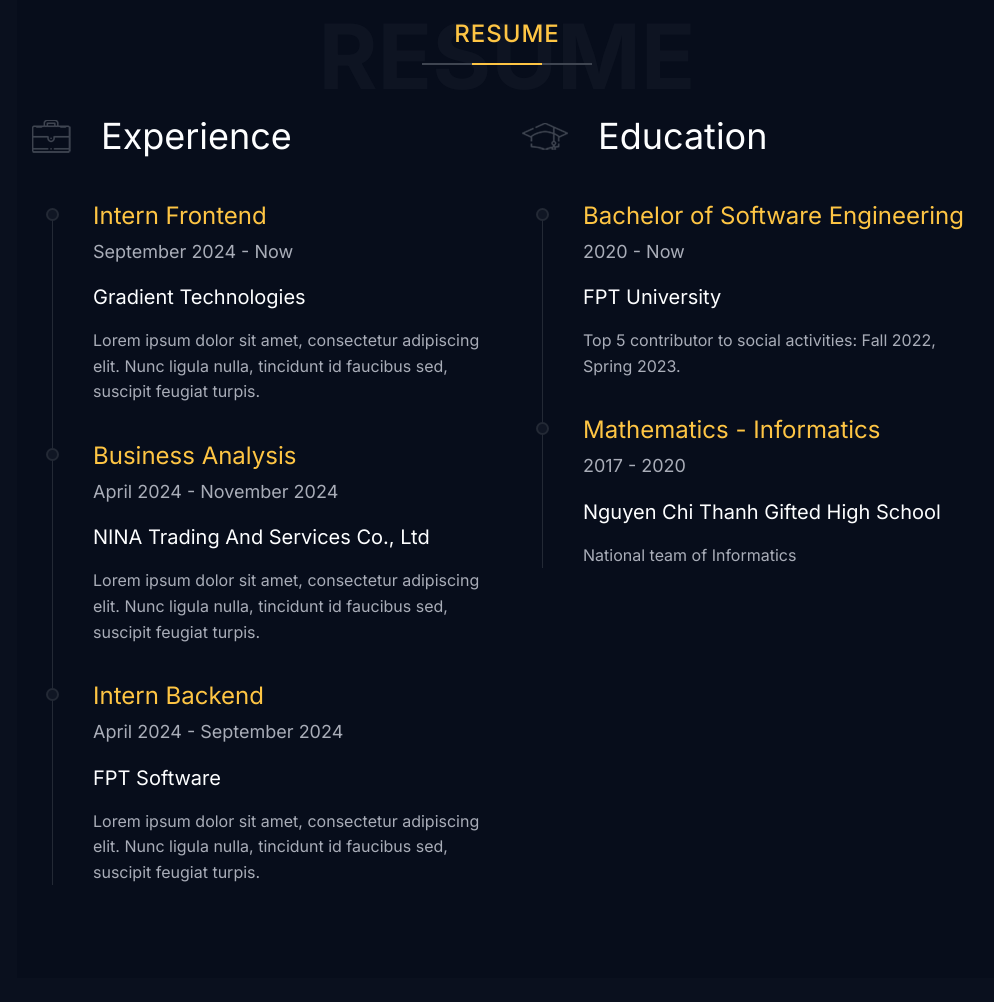
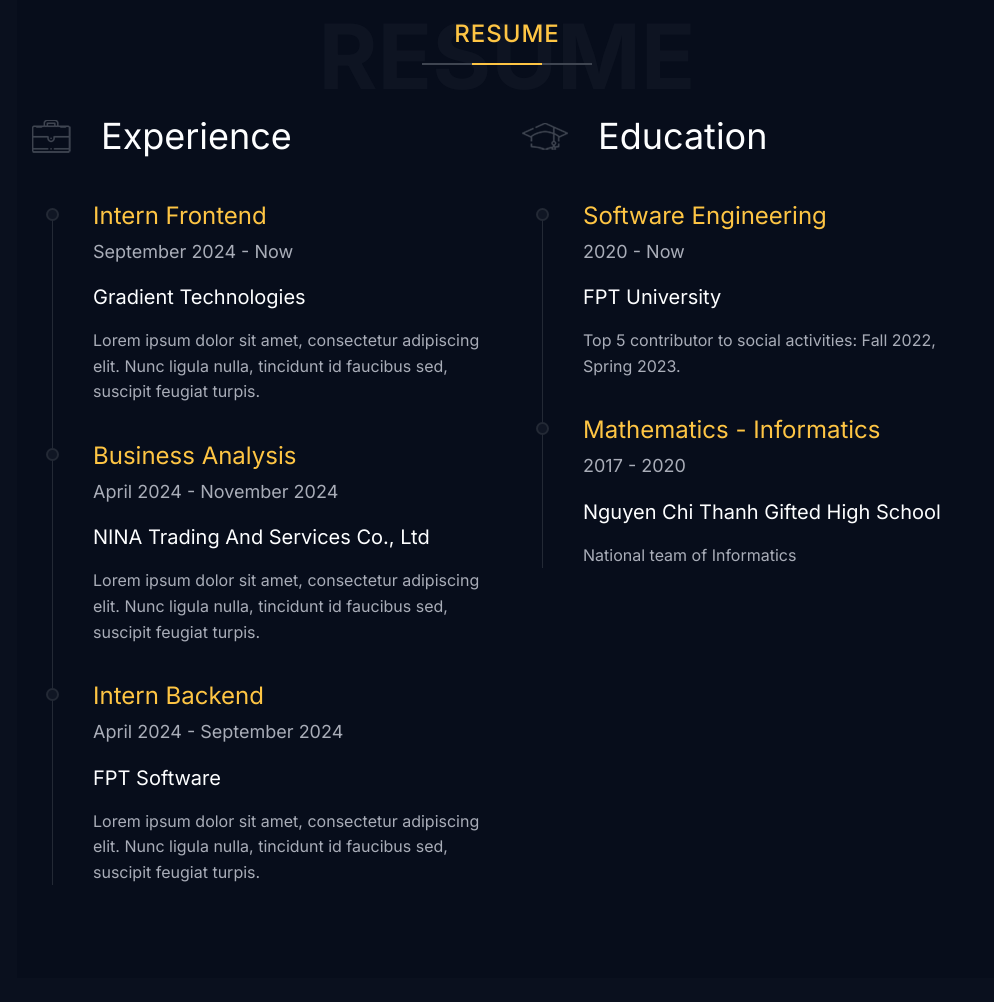
Before and after one commit to mhung2026/info, a plain HTML site: page index.html in a window 1280 px wide. Shown: the part 2263-3265 px from the top of the page, without its empty margins (283-1277 px from the left). Drawn offline with Linux system fonts and the light colour scheme; animation ran at ten frames a second.

Commit message:
fix code

```diff
--- a/index.html
+++ b/index.html
@@ -511,7 +511,7 @@
                             <div class="st-resume-timeline-wrap">
                                 <div class="st-resume-timeline">
                                     <h3 class="st-resume-timeline-title">
-                                        Bachelor of Software Engineering
+                                        Software Engineering
                                     </h3>
                                     <div class="st-resume-timeline-duration">
                                         2020 - Now
```
